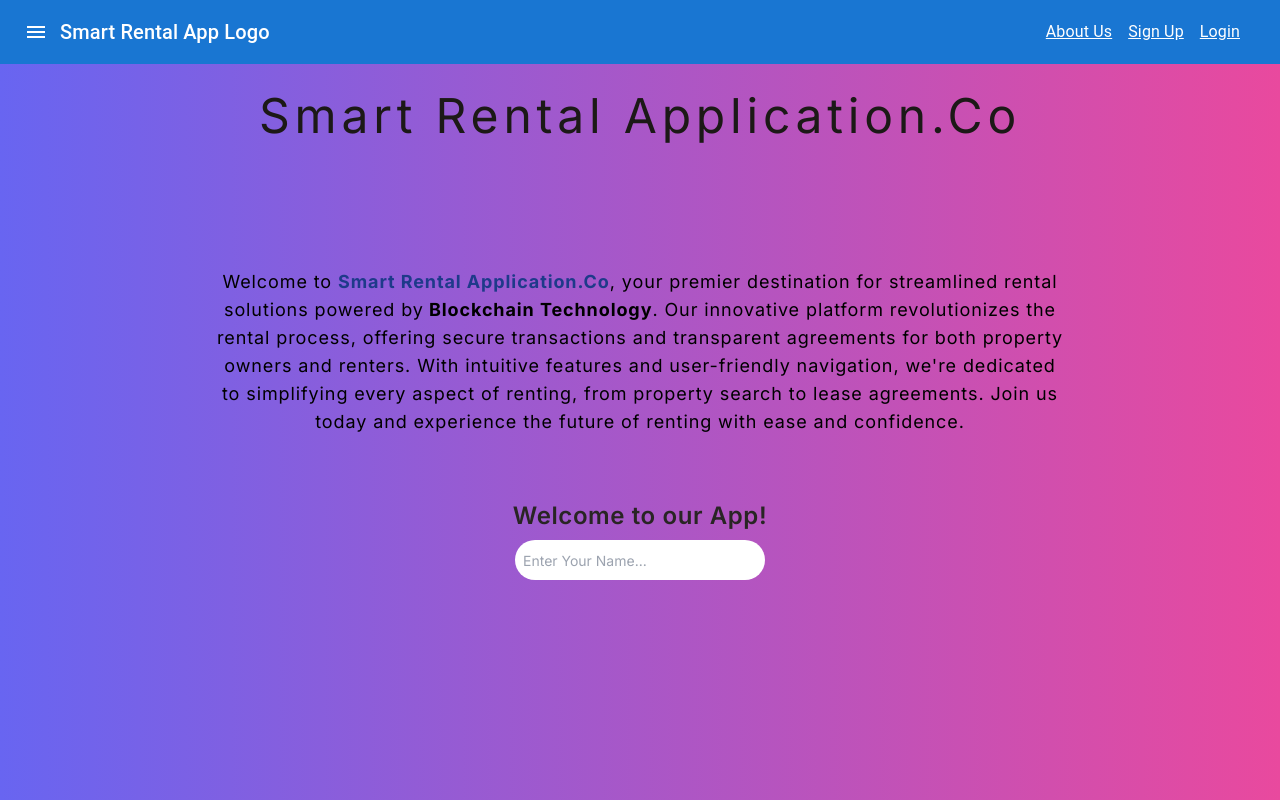
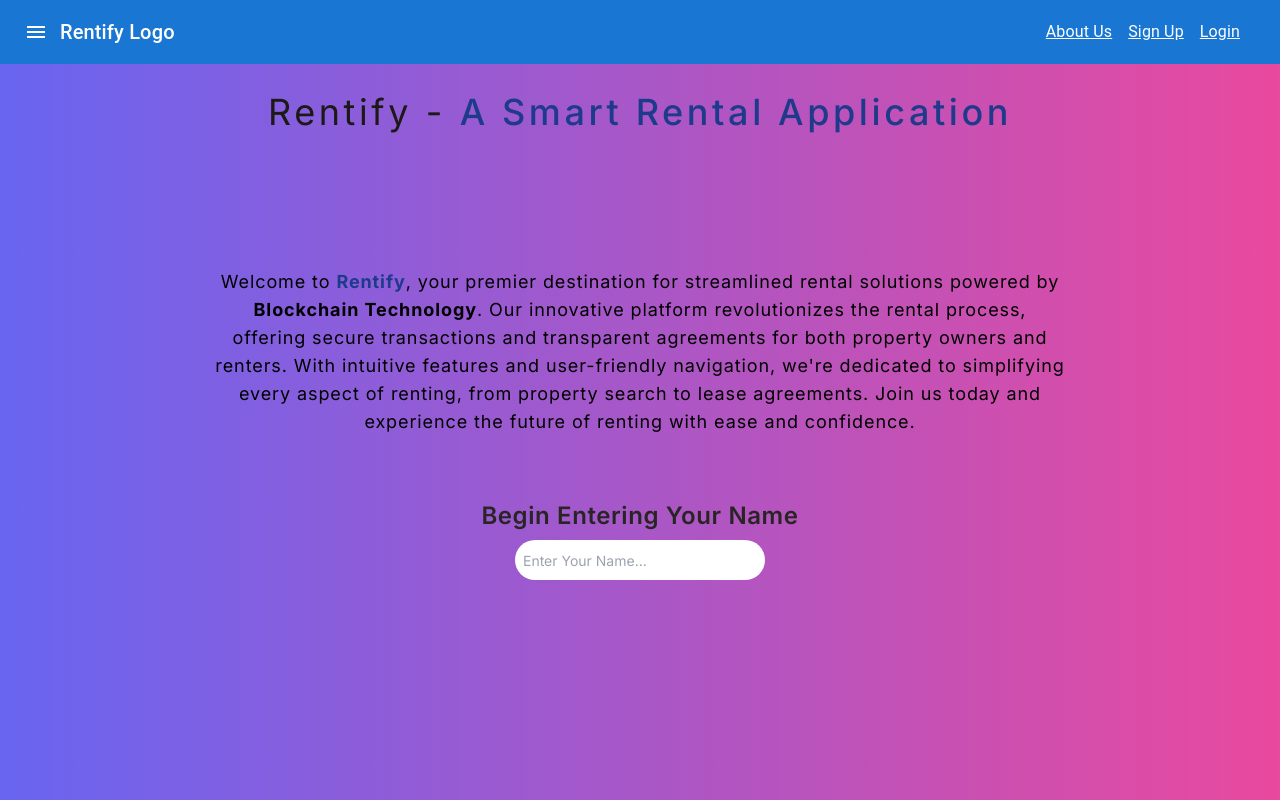
Before and after one commit to Heisenberg1607/SMART-RENTAL-APP, a Next.js app: page / in a window 1280 px wide. Shown: the top 800 px of the page. Built offline with nearby package versions, Linux system fonts and the light colour scheme; no server answers.

Commit message:
Now Only Autehnticated user can "View More" in the borrower's page.

```diff
--- a/src/app/Borrower/page.jsx
+++ b/src/app/Borrower/page.jsx
@@ -1,8 +1,14 @@
 "use client";
 import React, { useEffect, useState } from "react";
-// import productData from "../data";
+import toast from "react-hot-toast";
 import { db } from "../firebase";
-import { collection, query, onSnapshot, getDoc, where } from "firebase/firestore";
+import {
+  collection,
+  query,
+  onSnapshot,
+  getDoc,
+  where,
+} from "firebase/firestore";
 import { useRouter } from "next/navigation";
 import "./page.css";
 import { useSignUp } from "../Context/SignupContext";
@@ -20,7 +26,8 @@ import CryptoJS from "crypto-js";
 import Button from "../components/Button";
 import Loader from "../components/Loader";
 import { constants, ethers } from "ethers";
-import Web3Modal from "web3modal";
+import { UserAuth } from "../Context/AuthContext";
+
 const provider = new ethers.providers.Web3Provider(window.ethereum, "any");
 
 const page = () => {
@@ -49,6 +56,7 @@ const page = () => {
   // }, []);
 
   const router = useRouter();
+  const { isAuthenticated } = UserAuth();
 
   useEffect(() => {
     checkWalletIsConnected();
@@ -65,14 +73,12 @@ const page = () => {
       setData(product_data);
       setIsLoading(false);
     });
-
-
-
   }, []);
 
   const handleClick = (itemId) => {
     // const colRef = getDoc(db, `user/${email}`);
-    router.push(`/SelectedProduct?itemId=${itemId}`);
+    if (isAuthenticated) router.push(`/SelectedProduct?itemId=${itemId}`);
+    else router.push("Login");
   };
 
   const checkWalletIsConnected = async () => {
@@ -89,6 +95,7 @@ const page = () => {
     } else {
       console.log("error");
       setErrorMessage("Please Install Metamask!!!");
+      toast.error("Please Install Metamask!!!");
     }
   };
 
@@ -113,7 +120,13 @@ const page = () => {
           {isLoading ? (
             <Loader />
           ) : (
-            items.map((item) => <Item item={item} handleClick={handleClick} />)
+            items.map((item) => (
+              <Item
+                item={item}
+                handleClick={handleClick}
+                isAuthenticated={isAuthenticated}
+              />
+            ))
           )}
         </ul>
       ) : (
@@ -123,7 +136,7 @@ const page = () => {
   );
 };
 
-function Item({ item, handleClick }) {
+function Item({ item, handleClick, isAuthenticated }) {
   const [imageUrl, setImageUrl] = useState(null);
 
   useEffect(() => {
@@ -165,7 +178,7 @@ function Item({ item, handleClick }) {
             onClick={() => handleClick(item.email)}
             className="mt-3"
           >
-            View More
+            {isAuthenticated ? `View More` : "Log In To View More"}
           </Button>
         </div>
       </div>
--- a/src/app/Context/AuthContext.jsx
+++ b/src/app/Context/AuthContext.jsx
@@ -163,7 +163,7 @@ export const AuthContextProvider = ({ children }) => {
 
         approved: false,
       }).then(() => {
-        alert("Product added!");
+        toast.success("Product added Successfully!");
         console.log("Document written with ID: ", docRef.id);
         return true;
       });
--- a/src/app/Context/SignupContext.jsx
+++ b/src/app/Context/SignupContext.jsx
@@ -1,5 +1,6 @@
 import { createContext, useState, useContext } from "react";
 import { UserAuth } from "../Context/AuthContext";
+import toast from "react-hot-toast";
 
 const SignupContext = createContext();
 
@@ -38,7 +39,7 @@ export function SignUpProvider({ children }) {
       setEmail("");
       setType("");
 
-      alert("Account Created");
+      toast.success("Account Created");
     }
     console.log(email, password);
     // googleSignIn(email, password);
--- a/src/app/DashBoardLogin/page.css
+++ b/src/app/DashBoardLogin/page.css
@@ -27,6 +27,7 @@ button {
   max-height: 50%;
   margin-left: 27%;
   margin-right: 31%;
-  margin-top: 5%;
+  margin-top: 8%;
+  margin-bottom: 8%;
   text-align: center;
 }
--- a/src/app/components/Navbar.jsx
+++ b/src/app/components/Navbar.jsx
@@ -39,7 +39,7 @@ const Navbar = () => {
           </IconButton>
 
           <Typography variant="h6" component="div" sx={{ flexGrow: 1 }}>
-            <button onClick={goToHomeage}>Smart Rental App Logo</button>
+            <button onClick={goToHomeage}>Rentify Logo</button>
           </Typography>
 
           {sessionStorage.getItem("email") ? (
--- a/src/app/page.jsx
+++ b/src/app/page.jsx
@@ -1,12 +1,9 @@
 "use client";
-import Head from "next/head";
 import "./home.css";
 import Button from "./components/Button";
-// import { useState } from "react";
 import { useSignUp } from "./Context/SignupContext";
-// import "./globals.css"
 import CryptoJS from "crypto-js";
-import toast from "react-hot-toast";
+import { useTextAnimation } from "./useTextAnimation";
 
 export default function Home() {
   const { userName, handleUserName } = useSignUp();
@@ -18,18 +15,19 @@ export default function Home() {
   ).toString();
   sessionStorage.setItem("encryptedUserName", encryptedData);
 
+  // A custom hook for text animation.
+  const { typedText } = useTextAnimation();
+
   return (
     <>
       <div className="home-page">
-        <h1 className="text-5xl text-stone-900 mt-7 absolute top-16 tracking-widest">
-          Smart Rental Application.Co
+        <h1 className="text-4xl text-stone-900 mt-7 absolute top-16 tracking-widest">
+          Rentify -{" "}
+          <span className="text-blue-900 text-md font-medium">{typedText}</span>
         </h1>
         <p className="text-center w-[850px] font-normal text-lg mt-0 tracking-wider mb-16">
-          Welcome to{" "}
-          <strong className="text-blue-900 text-md">
-            Smart Rental Application.Co
-          </strong>
-          , your premier destination for streamlined rental solutions powered by
+          Welcome to <strong className="text-blue-900 text-md">Rentify</strong>,
+          your premier destination for streamlined rental solutions powered by
           <strong className="capitalize"> blockchain technology</strong>. Our
           innovative platform revolutionizes the rental process, offering secure
           transactions and transparent agreements for both property owners and
@@ -43,7 +41,7 @@ export default function Home() {
           className="flex-col text-center mb-4"
         >
           <h1 className="font-semibold text-stone-800 text-2xl mb-2 tracking-wide ">
-            Welcome to our App!
+            Begin Entering Your Name
           </h1>
           <input
             type="text"
@@ -58,7 +56,7 @@ export default function Home() {
           <div className="flex space-x-4">
             <span>
               <Button destination={"./Borrower"} type="homepageButton">
-                Get Started
+                Surf Products
               </Button>
             </span>
             <span>
--- /dev/null
+++ b/src/app/useTextAnimation.js
@@ -0,0 +1,23 @@
+import { useEffect, useState } from "react";
+
+export function useTextAnimation() {
+  const [typedText, setTypedText] = useState("");
+  const [currentIndex, setCurrentIndex] = useState(0);
+  const textToType = "A Smart Rental Application";
+  const typingSpeed = 100; // Adjust typing speed here (milliseconds)
+
+  useEffect(() => {
+    const intervalId = setInterval(() => {
+      if (currentIndex < textToType.length) {
+        setTypedText((prevText) => prevText + textToType[currentIndex]);
+        setCurrentIndex((prevIndex) => prevIndex + 1);
+      } else {
+        clearInterval(intervalId);
+      }
+    }, typingSpeed);
+
+    return () => clearInterval(intervalId);
+  }, [currentIndex, textToType.length, typingSpeed]);
+
+  return { typedText };
+}
```
Also changed, not shown: src/app/page.css (+9 -0 lines).
